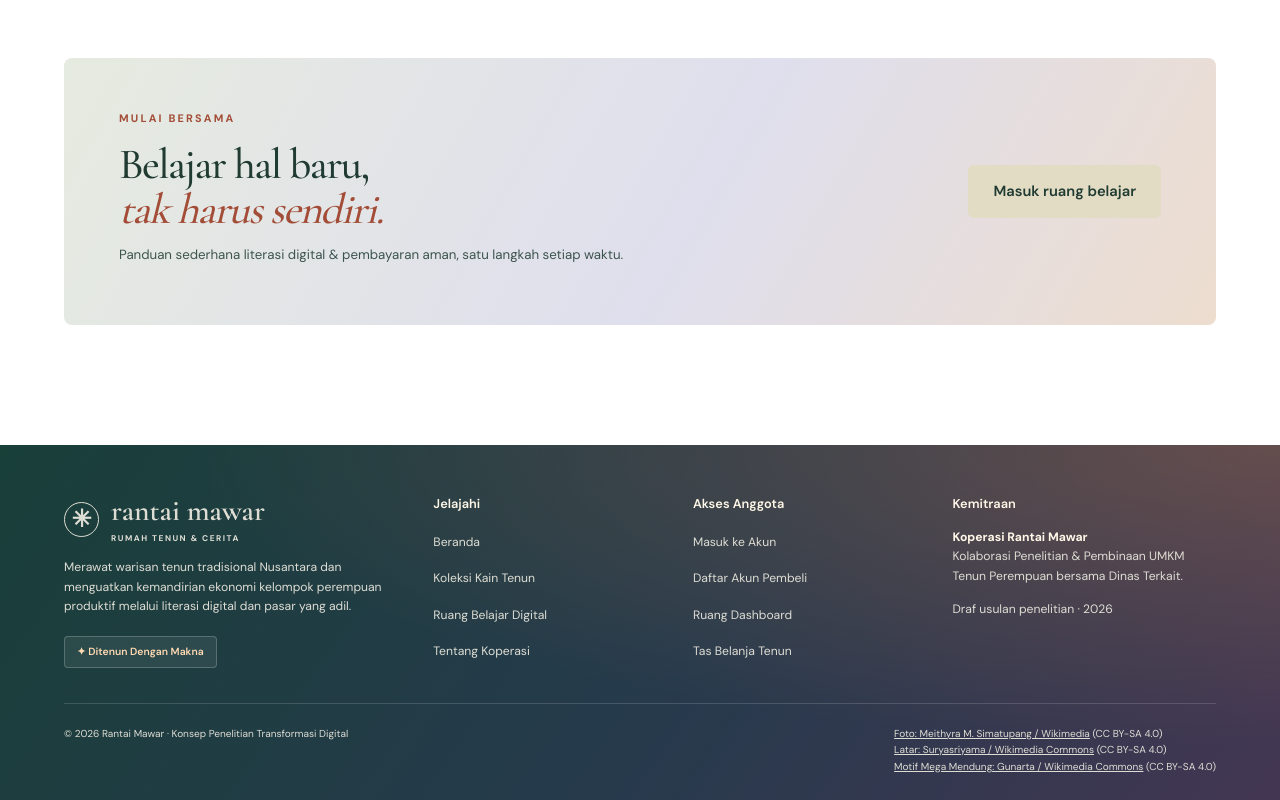
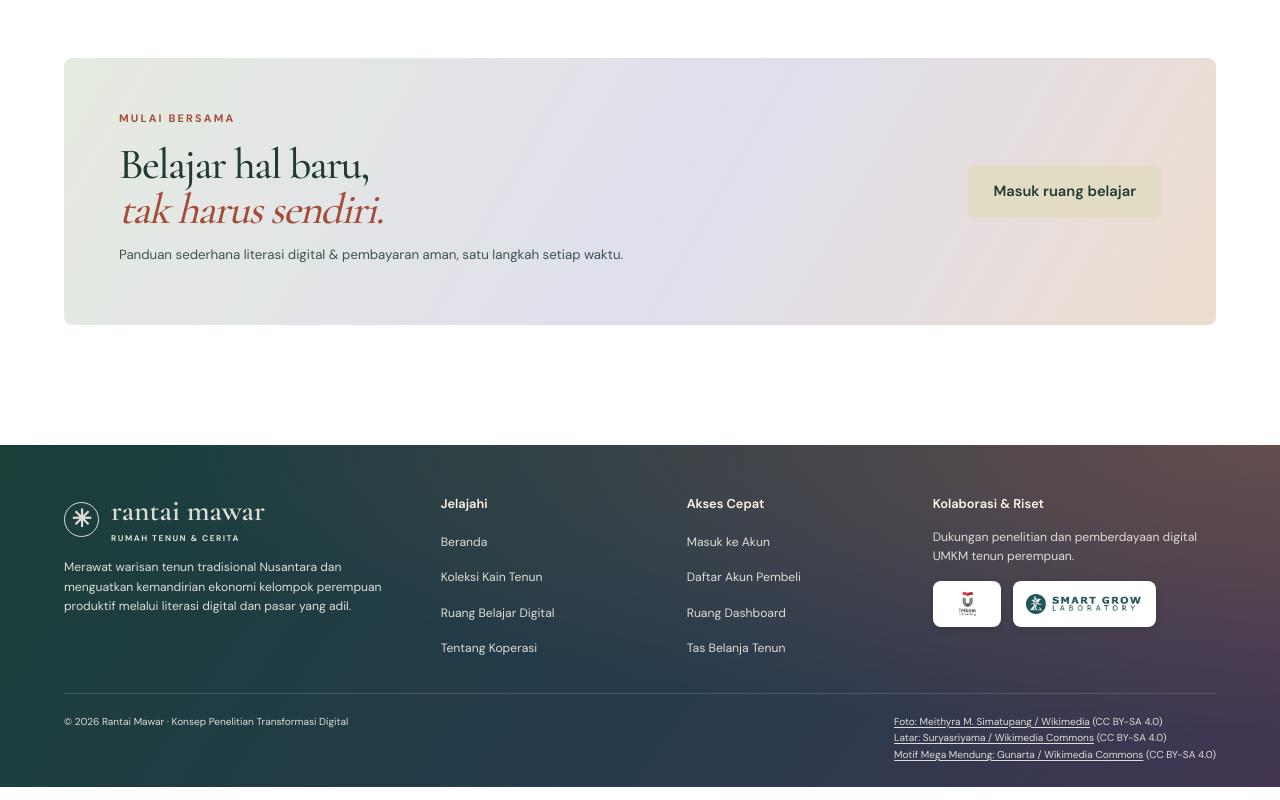
Before and after one commit to Chik011/rumah-tenun, a website: page index.html in a window 1280 px wide. Shown: the part 1537-2337 px from the top of the page. Drawn offline with nearby package versions, Linux system fonts and the light colour scheme; no server answers.

Commit message:
Update footer: remove badge, simplify design, and add partner logos

```diff
--- a/index.html
+++ b/index.html
@@ -107,13 +107,12 @@
     </section>
   </main>
 
-  <!-- FOOTER MULTI-KOLOM PREMIUM -->
+  <!-- FOOTER MULTI-KOLOM ELEGAN -->
   <footer class="site-footer">
     <div class="container footer-grid">
       <div class="footer-col">
         <a class="brand" href="index.html" style="margin-bottom: 14px; display: inline-flex;"><span class="brand-mark" aria-hidden="true">✳</span> <span>rantai mawar<small>RUMAH TENUN & CERITA</small></span></a>
         <p>Merawat warisan tenun tradisional Nusantara dan menguatkan kemandirian ekonomi kelompok perempuan produktif melalui literasi digital dan pasar yang adil.</p>
-        <div class="footer-badge">✦ Ditenun Dengan Makna</div>
       </div>
       <div class="footer-col">
         <h4>Jelajahi</h4>
@@ -125,7 +124,7 @@
         </ul>
       </div>
       <div class="footer-col">
-        <h4>Akses Anggota</h4>
+        <h4>Akses Cepat</h4>
         <ul class="footer-links">
           <li><a href="login.html">Masuk ke Akun</a></li>
           <li><a href="register.html">Daftar Akun Pembeli</a></li>
@@ -134,9 +133,16 @@
         </ul>
       </div>
       <div class="footer-col">
-        <h4>Kemitraan</h4>
-        <p><strong>Koperasi Rantai Mawar</strong><br>Kolaborasi Penelitian & Pembinaan UMKM Tenun Perempuan bersama Dinas Terkait.</p>
-        <p class="note" style="color: var(--sekunder);">Draf usulan penelitian · 2026</p>
+        <h4>Kolaborasi & Riset</h4>
+        <p>Dukungan penelitian dan pemberdayaan digital UMKM tenun perempuan.</p>
+        <div class="footer-partners">
+          <div class="footer-logo-card" title="Telkom University">
+            <img src="assets/telkom-university-logo.png" alt="Telkom University Logo" class="footer-logo logo-telkom">
+          </div>
+          <div class="footer-logo-card" title="Smart Grow Laboratory">
+            <img src="assets/logo-full.png" alt="Smart Grow Laboratory Logo" class="footer-logo logo-sgl">
+          </div>
+        </div>
       </div>
     </div>
     <div class="container footer-bottom">
--- a/style.css
+++ b/style.css
@@ -596,18 +596,18 @@ tfoot { background: var(--panel); color: var(--marun); }
   box-shadow: 0 6px 18px rgba(112, 44, 59, 0.35);
 }
 
-/* 7. FOOTER MULTI-KOLOM PREMIUM */
+/* 7. FOOTER MULTI-KOLOM ELEGAN & SIMPEL */
 .site-footer {
   background: var(--hijau);
   border-top: 5px solid var(--kunyit);
-  padding: 55px 0 25px;
+  padding: 50px 0 24px;
   margin-top: 60px;
 }
 .footer-grid {
   display: grid;
-  grid-template-columns: 1.5fr 1fr 1fr 1.2fr;
-  gap: 40px;
-  padding-bottom: 35px;
+  grid-template-columns: 1.6fr 1fr 1fr 1.3fr;
+  gap: 36px 28px;
+  padding-bottom: 32px;
 }
 .footer-col h4 {
   font-family: var(--display);
@@ -627,7 +627,7 @@ tfoot { background: var(--panel); color: var(--marun); }
   padding: 0;
   margin: 0;
   display: grid;
-  gap: 10px;
+  gap: 9px;
 }
 .footer-links a {
   font-size: 0.88rem;
@@ -640,23 +640,48 @@ tfoot { background: var(--panel); color: var(--marun); }
   color: #f0ca83;
   transform: translateX(3px);
 }
-.footer-badge {
-  display: inline-block;
-  padding: 6px 12px;
-  background: #eedfcf;
-  border: 1px solid #decbbe;
-  border-radius: 4px;
-  font-size: 0.8rem;
-  color: var(--marun);
-  font-weight: 600;
-  margin-top: 6px;
+.footer-partners {
+  display: flex;
+  align-items: center;
+  gap: 12px;
+  margin-top: 14px;
+  flex-wrap: wrap;
+}
+.footer-logo-card {
+  background: #ffffff;
+  border: 1px solid rgba(255, 255, 255, 0.2);
+  border-radius: 8px;
+  padding: 7px 12px;
+  display: inline-flex;
+  align-items: center;
+  justify-content: center;
+  height: 46px;
+  box-shadow: 0 2px 6px rgba(0, 0, 0, 0.15);
+  transition: transform 0.2s ease, box-shadow 0.2s ease;
+}
+.footer-logo-card:hover {
+  transform: translateY(-2px);
+  box-shadow: 0 4px 12px rgba(0, 0, 0, 0.25);
+}
+.footer-logo {
+  display: block;
+  width: auto;
+  object-fit: contain;
+}
+.footer-logo.logo-telkom {
+  height: 32px;
+  max-width: 95px;
+}
+.footer-logo.logo-sgl {
+  height: 20px;
+  max-width: 135px;
 }
 .footer-bottom {
   border-top: 1px solid rgba(255, 255, 255, .22);
-  padding-top: 22px;
+  padding-top: 20px;
   display: flex;
   flex-wrap: wrap;
-  gap: 16px;
+  gap: 14px;
   justify-content: space-between;
   align-items: center;
   font-size: 0.78rem;
@@ -665,6 +690,7 @@ tfoot { background: var(--panel); color: var(--marun); }
 .footer-bottom a {
   color: #f0ca83;
   text-decoration: underline;
+  text-underline-offset: 2px;
 }
 
 /* 8. RESPONSIF: TABLET DAN PONSEL */
@@ -710,7 +736,12 @@ tfoot { background: var(--panel); color: var(--marun); }
   .cart-summary, .checkout-summary { padding: 22px; }
   .checkout-message, .checkout-success { padding: 26px 20px; }
   .footer-grid { grid-template-columns: repeat(2, minmax(0, 1fr)); gap: 28px 20px; }
+  .footer-bottom { flex-direction: column; align-items: flex-start; gap: 10px; }
   .footer-col .brand { white-space: normal; }
+}
+@media (max-width: 540px) {
+  .footer-grid { grid-template-columns: 1fr; gap: 28px; }
+}
 }
 @media (max-width: 440px) {
   .brand { font-size: 1.45rem; }
```
Also changed, not shown: akun.html (+12 -6 lines), belajar.html (+12 -6 lines), checkout.html (+11 -5 lines), keranjang.html (+11 -5 lines), koleksi.html (+12 -6 lines), login.html (+1 -0 lines), pembayaran.html (+11 -5 lines), produk.html (+12 -6 lines), register.html (+1 -0 lines), tentang.html (+12 -6 lines), assets/logo-full.png (added), assets/telkom-university-logo.png (added).
